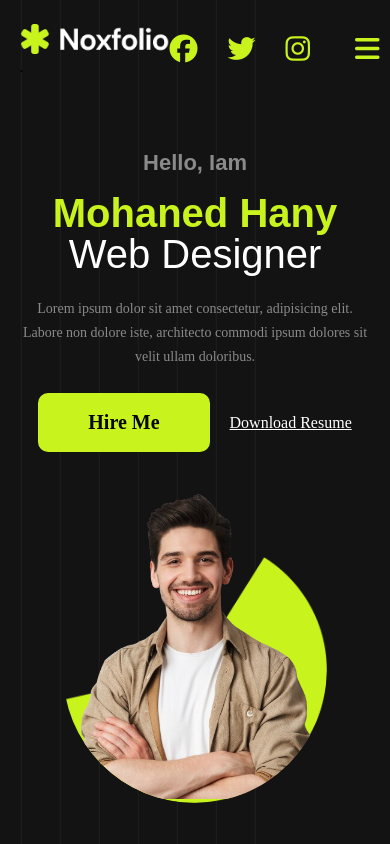
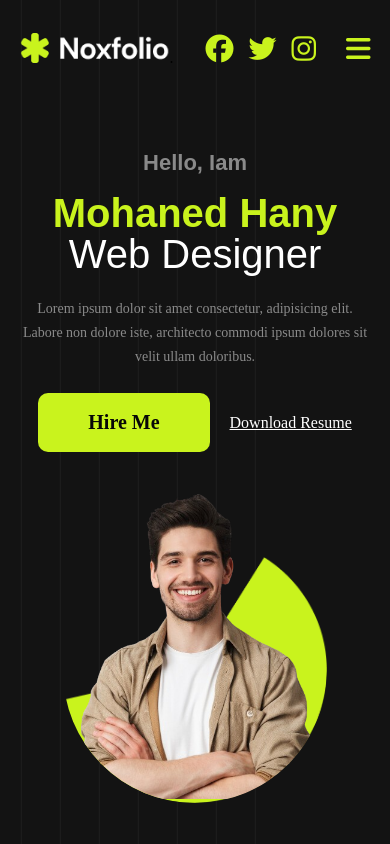
Before and after one commit to MohanadHanyZain/My-Portfilio, a plain HTML site: page index.html in a window 390 px wide. Shown: the top 844 px of the page. Drawn offline with Linux system fonts and the light colour scheme.

Commit message:
Add files via upload

```diff
--- a/Css/style.css
+++ b/Css/style.css
@@ -707,7 +707,7 @@ header .links .logo {
         font-size: 20px;
     }
 
-    header nav .icons {
+    header nav .icon {
         gap: 15px;
         align-items: center;
     }
```
